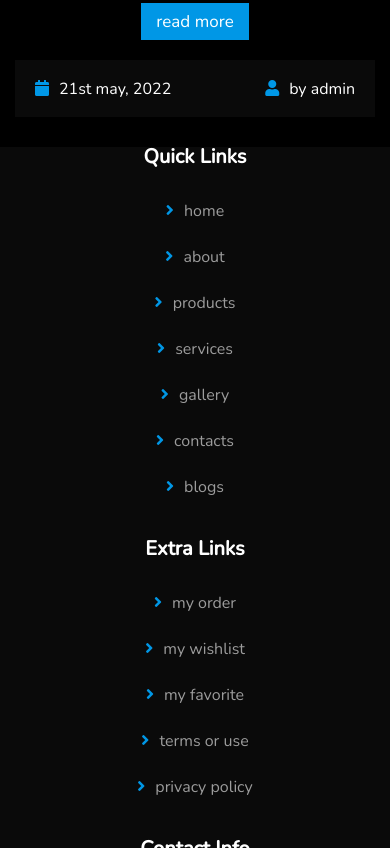
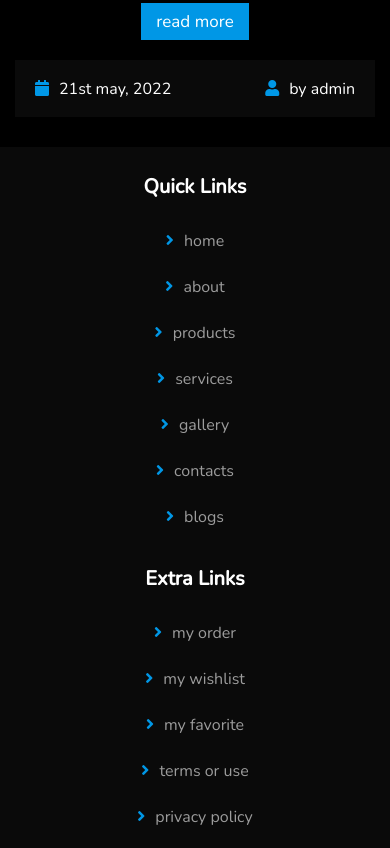
Before and after one commit to RavenDenster/christmas, a plain HTML site: page index.html in a window 390 px wide. Shown: the part 11152-12000 px from the top of the page. Drawn offline with nearby package versions, Linux system fonts and the light colour scheme.

Commit message:
Update style.css

```diff
--- a/css/style.css
+++ b/css/style.css
@@ -2027,10 +2027,13 @@ html.menu-open .menu__body {
   }
 }
 
-@media (max-width: 50.1875em) {
-  .footer__container {
-    padding: 50px 30px;
-  }
+ @media (max-width: 50.1875em) {
+  .footer__box:first-child{
+      margin-top: 30px;
+  }
+  .footer__box:last-child{
+    margin-bottom: 30px;
+}
 }
 
 @media (max-width: 47.99875em) {
```
